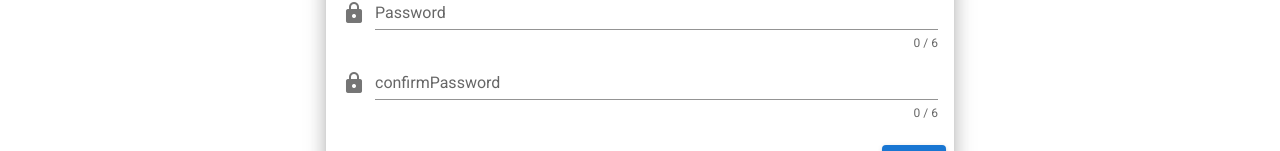
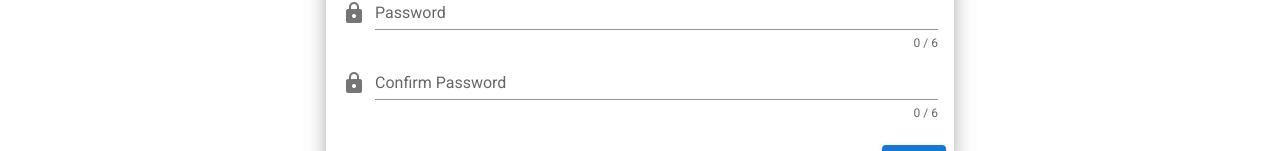
Before and after one commit to VitAn1999/vue_practice, a Vue app: page /registration in a window 1280 px wide. Shown: the part 422-573 px from the top of the page. Built offline with nearby package versions, Linux system fonts and the light colour scheme.

Commit message:
change registration

```diff
--- a/src/views/Auth/Registration.vue
+++ b/src/views/Auth/Registration.vue
@@ -35,7 +35,7 @@
                                     id="confirmPassword"
                                     prepend-icon="mdi-lock"
                                     name="confirmPassword"
-                                    label="confirmPassword"
+                                    label="Confirm Password"
                                     type="password"
                                     :rules="confirmPasswordRules"
                                     v-model="confirmPassword"
```
